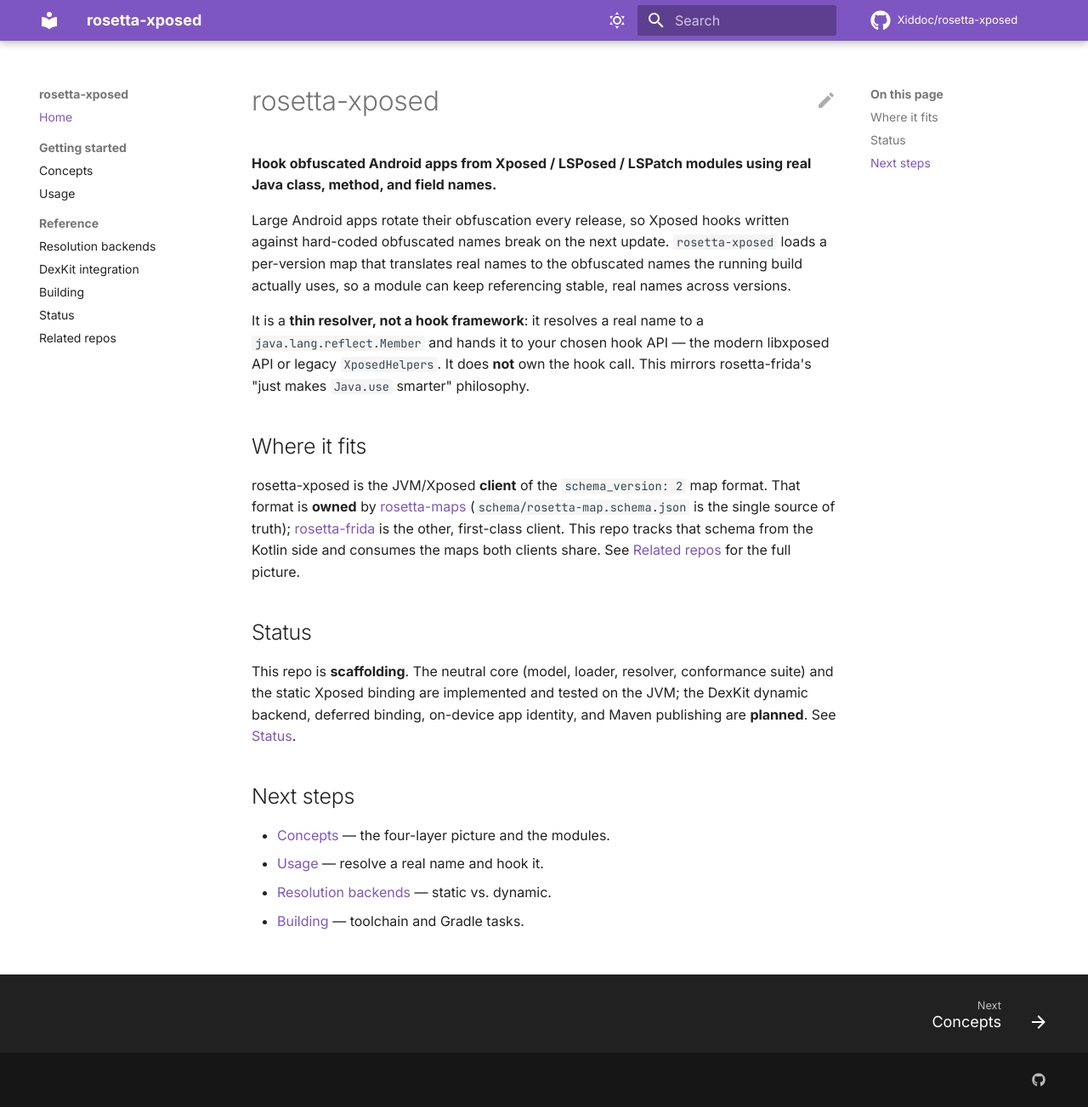
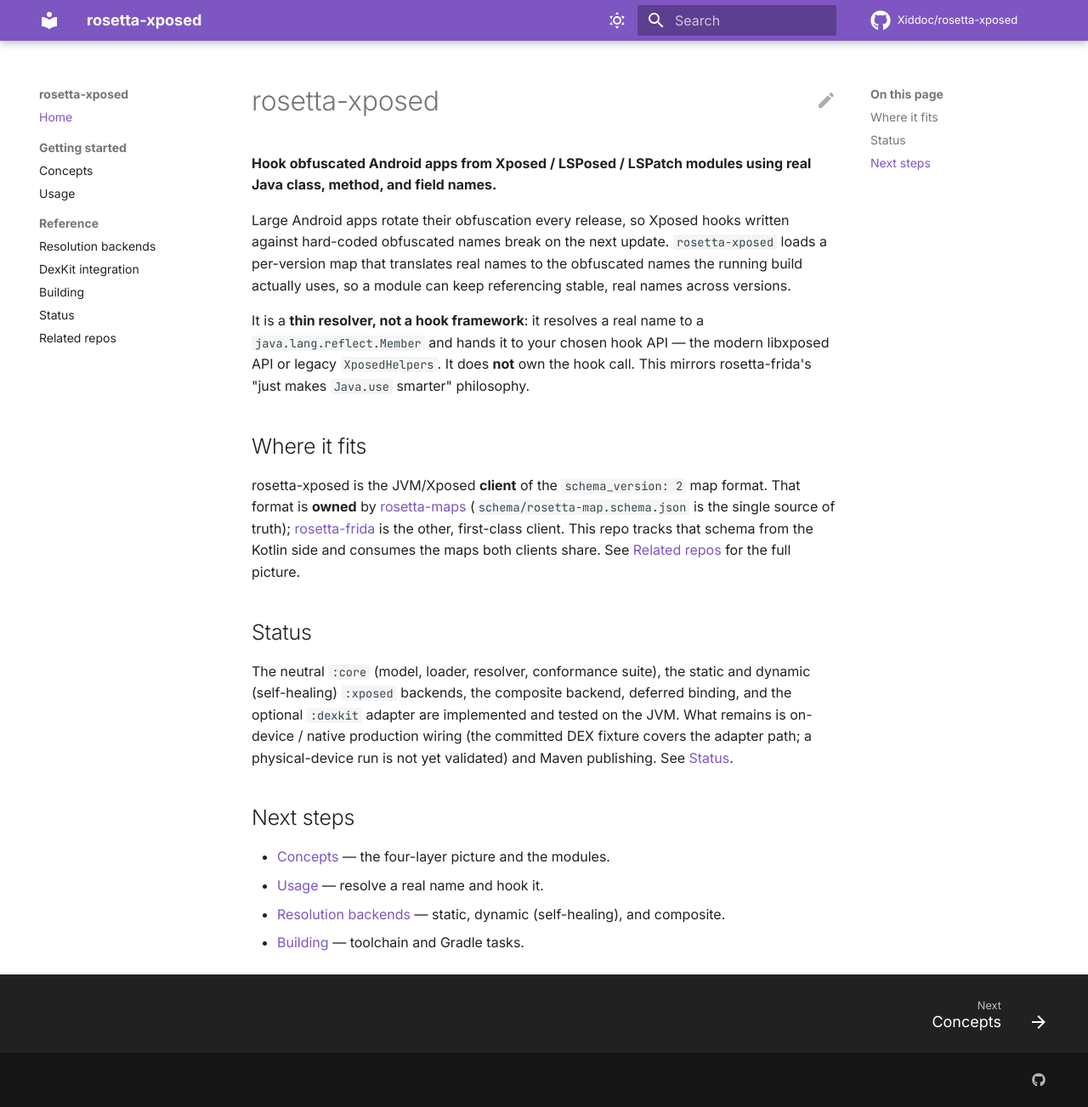
Before and after one commit to Xiddoc/rosetta-xposed, an MkDocs documentation site: the page built from docs/index.md, in a window 1280 px wide and 1303 px high. Shown: the whole window at 85% size. Built offline with MkDocs 1.6.1 and Material for MkDocs 9.7.7, drawn with Linux system fonts in a browser that asks for light colours; comment, search, counter and statistics services are not loaded.

Commit message:
fix: reconcile docs/comments with implemented state; move r8 advisory to job level
- docs/index.md: rewrite Status section to match status.md reality (core +
  static/dynamic/composite backends + deferred binding + :dexkit all built and
  tested on JVM; on-device wiring and Maven publishing remain); fix backends
  link description from "static vs. dynamic" to "static, dynamic (self-healing),
  and composite"
- DynamicResolutionBackend.kt, DexKitIndex.kt: update file-header comments
  (comment-only) — drop "thin, deferred follow-up / later-phase" framing; note
  :dexkit is built and integration-tested; keep "optional" (accurate: not in
  default :xposed build); flag that on-device wiring is not yet proven end-to-end
- docs/reference/dexkit-integration.md: same correction — "optional, later-phase"
  → "optional (built and integration-tested; on-device wiring not yet proven)"
- .github/workflows/ci.yml: move continue-on-error from the Test step to the
  examples-r8 JOB so an R8 failure shows amber rather than misleading green;
  add the Develocity-removal diagnostic echo to examples-harness and examples-r8
  jobs for consistency with the build job
- CLAUDE.md: clarify Layout :xposed wording — "on-device native wiring
  (exercised via committed DEX fixture)" was ambiguous; now matches status.md
  ("committed DEX fixture covers the adapter path; physical-device run not
  validated")

https://claude.ai/code/session_01NJhWB6GRiP9DtUyHYXKGfb

```diff
--- a/docs/index.md
+++ b/docs/index.md
@@ -28,14 +28,16 @@ from the Kotlin side and consumes the maps both clients share. See
 
 ## Status
 
-This repo is **scaffolding**. The neutral core (model, loader, resolver,
-conformance suite) and the static Xposed binding are implemented and tested
-on the JVM; the DexKit dynamic backend, deferred binding, on-device app
-identity, and Maven publishing are **planned**. See [Status](reference/status.md).
+The neutral `:core` (model, loader, resolver, conformance suite), the static
+and dynamic (self-healing) `:xposed` backends, the composite backend, deferred
+binding, and the optional `:dexkit` adapter are implemented and tested on the
+JVM. What remains is on-device / native production wiring (the committed DEX
+fixture covers the adapter path; a physical-device run is not yet validated)
+and Maven publishing. See [Status](reference/status.md).
 
 ## Next steps
 
 - [Concepts](getting-started/concepts.md) — the four-layer picture and the modules.
 - [Usage](getting-started/usage.md) — resolve a real name and hook it.
-- [Resolution backends](reference/backends.md) — static vs. dynamic.
+- [Resolution backends](reference/backends.md) — static, dynamic (self-healing), and composite.
 - [Building](reference/building.md) — toolchain and Gradle tasks.
```
Also changed, not shown: CLAUDE.md (+3 -3 lines), docs/reference/dexkit-integration.md (+6 -3 lines), 3 other files.
